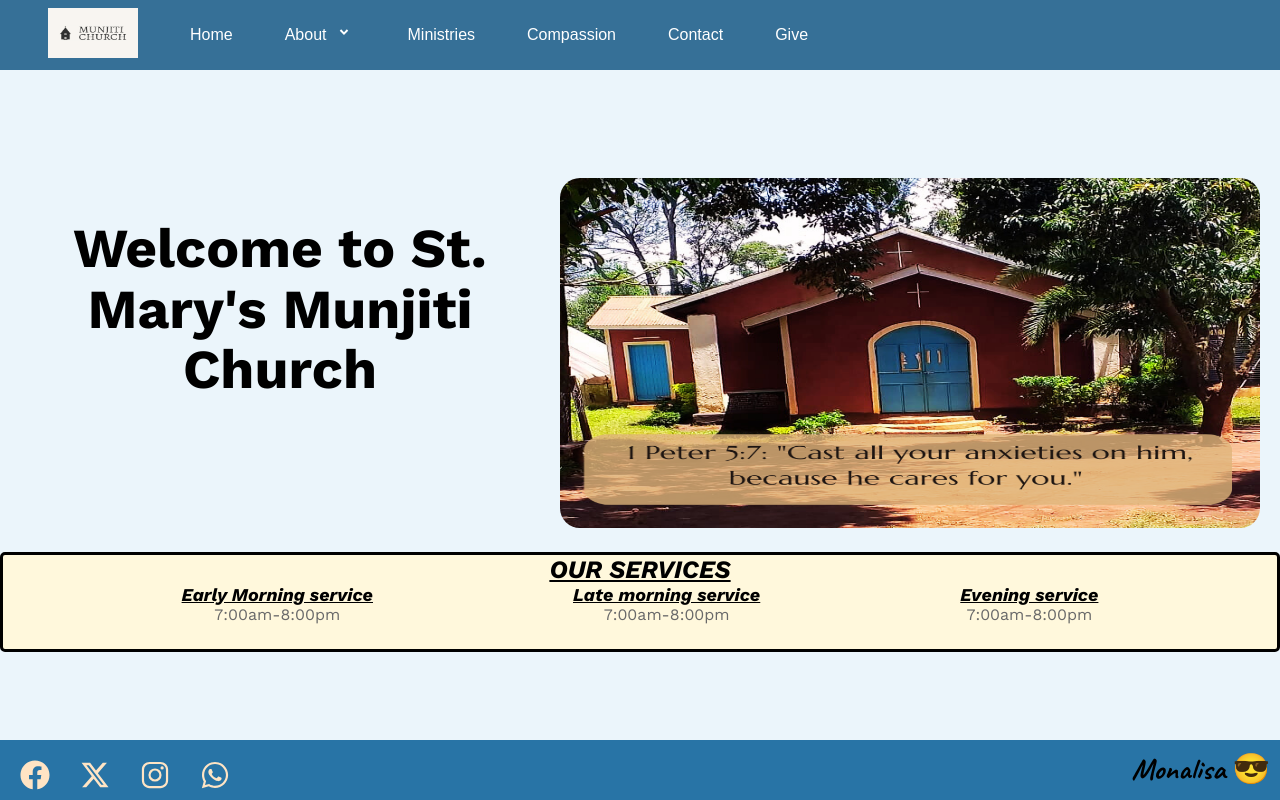
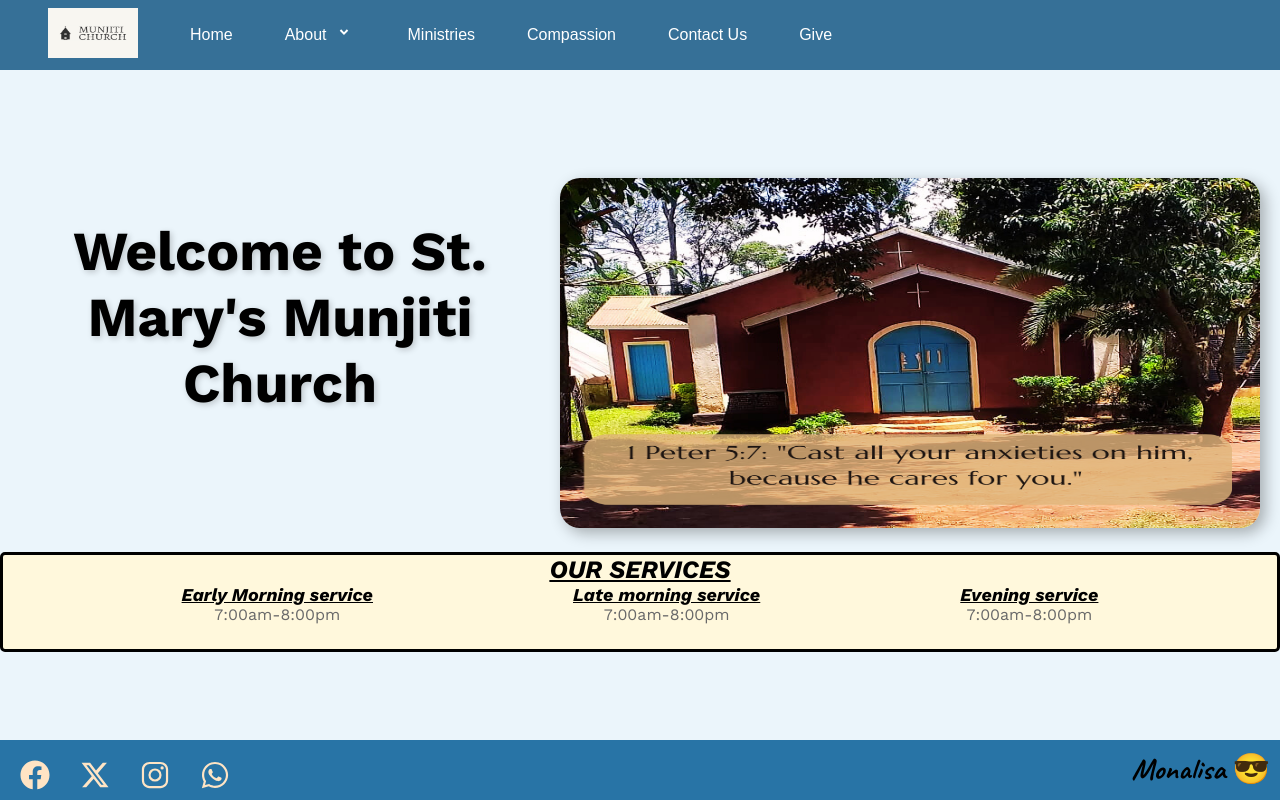
Before and after one commit to monalisasabina/munjiti-frontend, a React (Vite) app: page / in a window 1280 px wide. Built offline with nearby package versions, Linux system fonts and the light colour scheme.

Commit message:
working on home page 2

```diff
--- a/src/Components/navbar.jsx
+++ b/src/Components/navbar.jsx
@@ -43,7 +43,7 @@ function NavBar(){
             {/* OTHER NAV LINKS */}
             <NavLink to="/ministries" className="nav_link">Ministries</NavLink>
             <NavLink to="/compassion" className="nav_link">Compassion</NavLink>
-            <NavLink to="/contacts" className="nav_link">Contact</NavLink>
+            <NavLink to="/contacts" className="nav_link">Contact Us</NavLink>
             <NavLink to="/give" className="nav_link">Give</NavLink>
         </nav>
     )
--- a/src/pages/Home.jsx
+++ b/src/pages/Home.jsx
@@ -12,8 +12,6 @@ function Home(){
 
           <div className="home_images_cont">
                <img className="home_image"  src={churchImage} alt="church image"/>
-
-               {/* <img className="home_image_1"  src={bibleQuote} alt="Philipians 4:13"/> */}
           </div>
 
         </div>
--- a/src/pages/home.css
+++ b/src/pages/home.css
@@ -18,6 +18,23 @@
    font-family: "Work Sans", sans-serif;
    font-size: 55px;
    flex-wrap: wrap;
+   font-weight: 700;
+   line-height: 1.2;
+   text-shadow: 2px 2px 6px rgba(0, 0, 0, 0.2);
+   padding: 0 20px;
+
+   /* ANIMATION */
+   opacity: 0;
+   transform: translateY(40px);
+   animation: slideFadeIn 1.5s ease-out forwards;
+}
+
+/* ANIMATION */
+@keyframes slideFadeIn {
+  to {
+    opacity: 1;
+    transform: translateY(0);
+  }
 }
 
 .home_services_cont{
@@ -67,14 +84,8 @@
     height: 350px;
     margin-right: 20px;
     border-radius: 20px;
-}
+    box-shadow: 5px 5px 15px rgba(0, 0, 0, 0.3);
 
-.home_image_1{
-    margin-top: 20px;
-    width: 800px;
-    height: 200px;
-    margin-right: 20px;
-    border-radius: 20px;
 }
 
 .home_intro{
```
